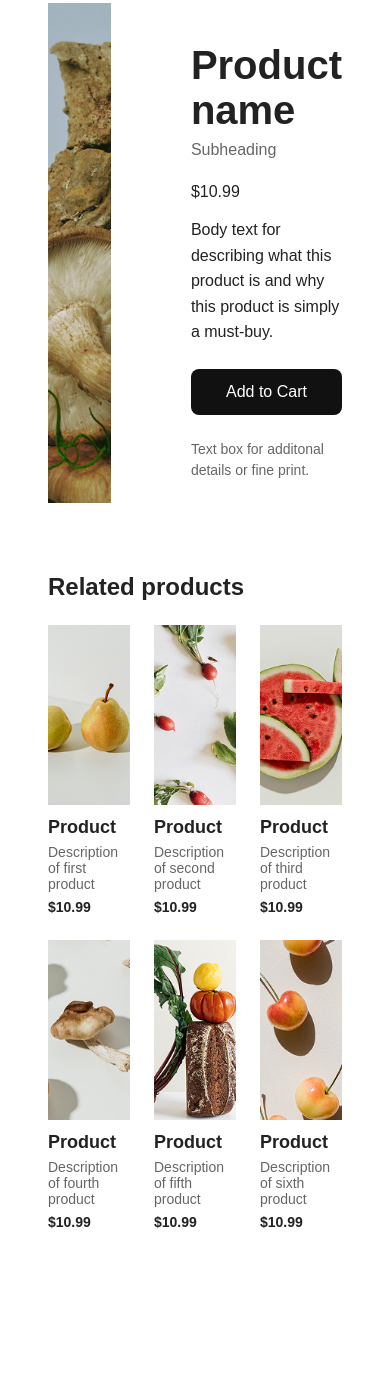
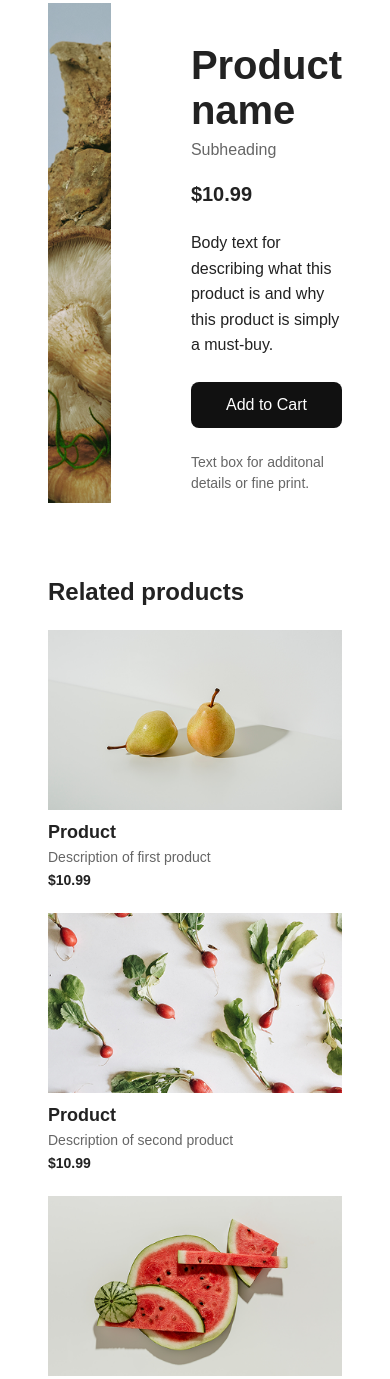
Before and after one commit to Josefine-Larsson/silicon-design, a plain HTML site: page product.html in a window 390 px wide. Shown: the part 161-1540 px from the top of the page. Drawn offline with Linux system fonts and the light colour scheme.

Commit message:
Fix product price styling

```diff
--- a/product.css
+++ b/product.css
@@ -194,12 +194,12 @@ body{
     font-size: 18px;
 }
 
-@media /max-width: 768px) {
+@media (max-width: 768px) {
     .product-section {
         flex-direction: column;
     }
     .product-grid {
-        grid-template-column: 1fr;
+        grid-template-columns: 1fr;
     }
 
     .footer-content {
--- a/product.html
+++ b/product.html
@@ -33,7 +33,7 @@
                 <h1>Product name</h1>
                 <p class="product-subheading">Subheading</p>
 
-                <p class="product-prize">$10.99</p>
+                <p class="product-price">$10.99</p>
 
                 <p class="product-description">
                     Body text for describing what this product is and why this product is simply a must-buy.
```
